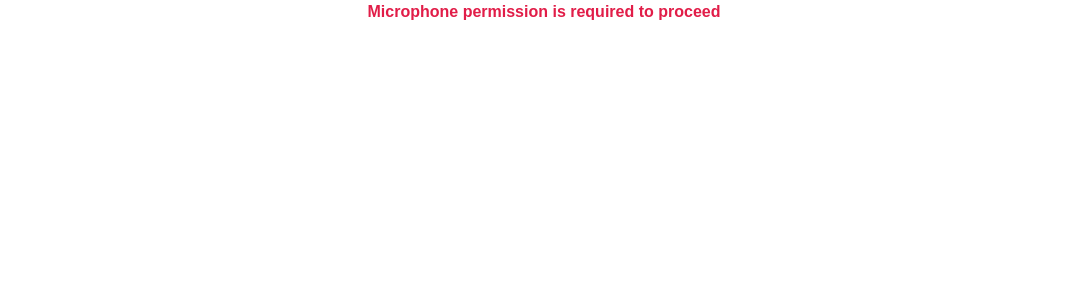
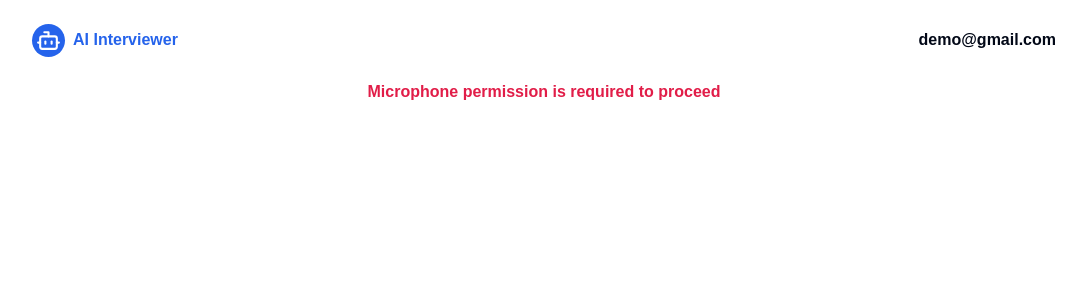
Before and after one commit to HimanshuS1nha/AI-Interviewer, a Next.js app: page /interview/1/start in a window 1280 px wide. Shown: the top 300 px of the page, without its empty margins (96-1182 px from the left). Built offline with nearby package versions, Linux system fonts and the light colour scheme; no server answers.

Commit message:
Interview navbar added

```diff
--- /dev/null
+++ b/src/app/interview/[interviewId]/start/layout.tsx
@@ -0,0 +1,14 @@
+import Navbar from "@/components/interview/Navbar";
+
+export default function InterviewLayout({
+  children,
+}: Readonly<{
+  children: React.ReactNode;
+}>) {
+  return (
+    <div className="px-32">
+      <Navbar />
+      {children}
+    </div>
+  );
+}
--- a/src/app/interview/[interviewId]/start/page.tsx
+++ b/src/app/interview/[interviewId]/start/page.tsx
@@ -67,7 +67,7 @@ const InterviewStart = () => {
     }
   }, [error]);
   return (
-    <section className="flex flex-col gap-y-6 px-32">
+    <section className="flex flex-col gap-y-6">
       {isMicrophoneAccessGiven ? (
         <>
           <h1 className="text-2xl text-primary font-semibold text-center">
--- /dev/null
+++ b/src/components/interview/Navbar.tsx
@@ -0,0 +1,13 @@
+import BrandLogo from "../BrandLogo";
+
+const Navbar = () => {
+  return (
+    <nav className="flex justify-between items-center h-[10vh]">
+      <BrandLogo />
+
+      <p className="font-semibold">demo@gmail.com</p>
+    </nav>
+  );
+};
+
+export default Navbar;
```
